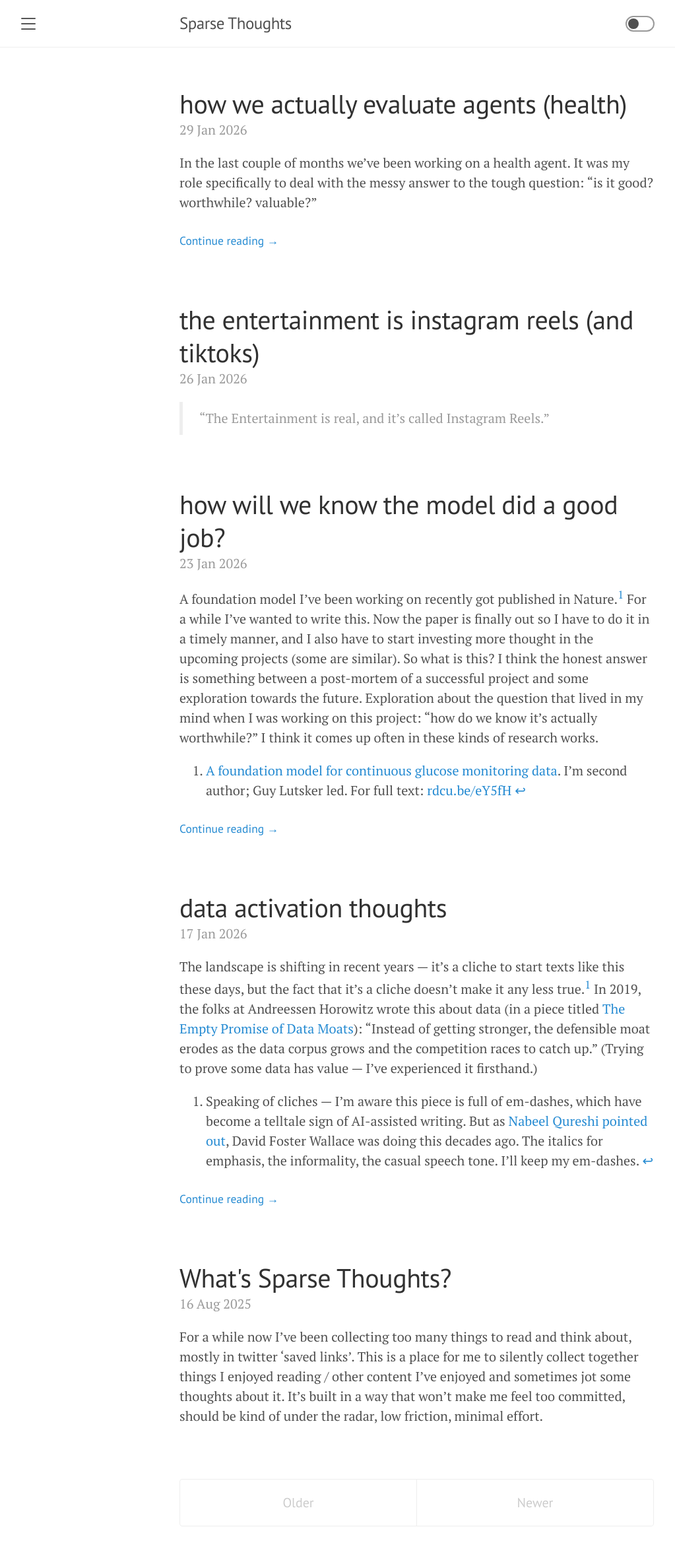
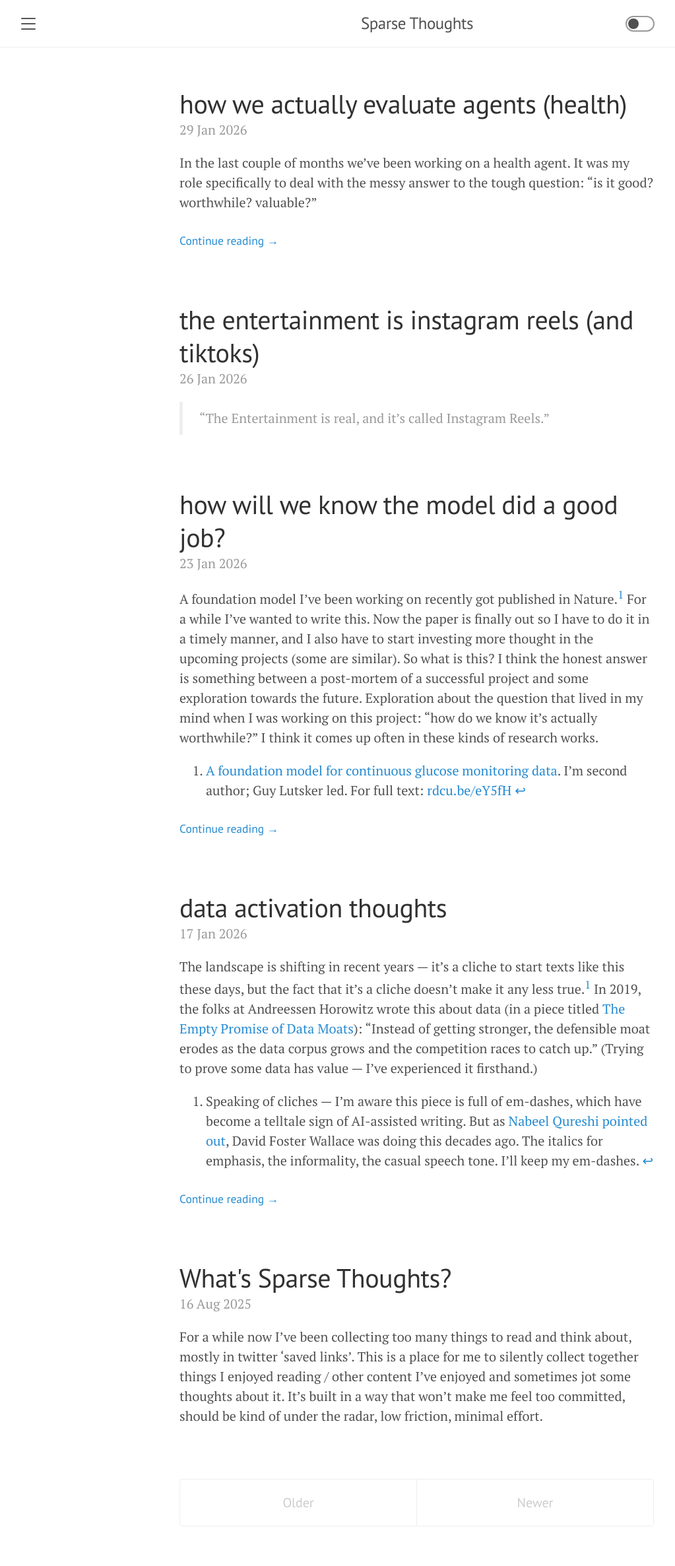
Before and after one commit to galsapir/sparse-thoughts, a Jekyll site: the page built from index.html, in a window 1280 px wide. Shown: the whole page at 66% size, without its empty margins (8-1031 px from the left). Built offline with Jekyll 4.4.1, drawn with Linux system fonts in a browser that asks for light colours; the list of posts is cut into pages by our own code.

Commit message:
fix overlap

```diff
--- a/_layouts/default.html
+++ b/_layouts/default.html
@@ -12,6 +12,7 @@
     <div class="wrap">
       <div class="masthead">
         <div class="container masthead-container">
+          <div class="masthead-spacer"></div>
           <h3 class="masthead-title">
             <a href="{{ site.baseurl }}/" title="Home">{{ site.title }}</a>
           </h3>
--- a/public/css/lanyon.css
+++ b/public/css/lanyon.css
@@ -137,6 +137,8 @@
   margin-top: 0;
   margin-bottom: 0;
   color: var(--masthead-color);
+  flex: 1;
+  text-align: center;
 }
 .masthead-title a {
   color: var(--masthead-color);
@@ -151,6 +153,9 @@
   display: flex;
   justify-content: space-between;
   align-items: center;
+}
+.masthead-spacer {
+  width: 44px; /* matches theme-toggle width */
 }
 .masthead-social {
   color: var(--muted-color);
@@ -190,11 +195,8 @@
 }
 
 @media (max-width: 48em) {
-  .masthead-container {
-    padding-left: 3.5rem;
-  }
-  .masthead-title {
-    text-align: center;
+  .masthead-spacer {
+    width: 3rem; /* space for hamburger menu */
   }
   .masthead-title small {
     display: none;
```
